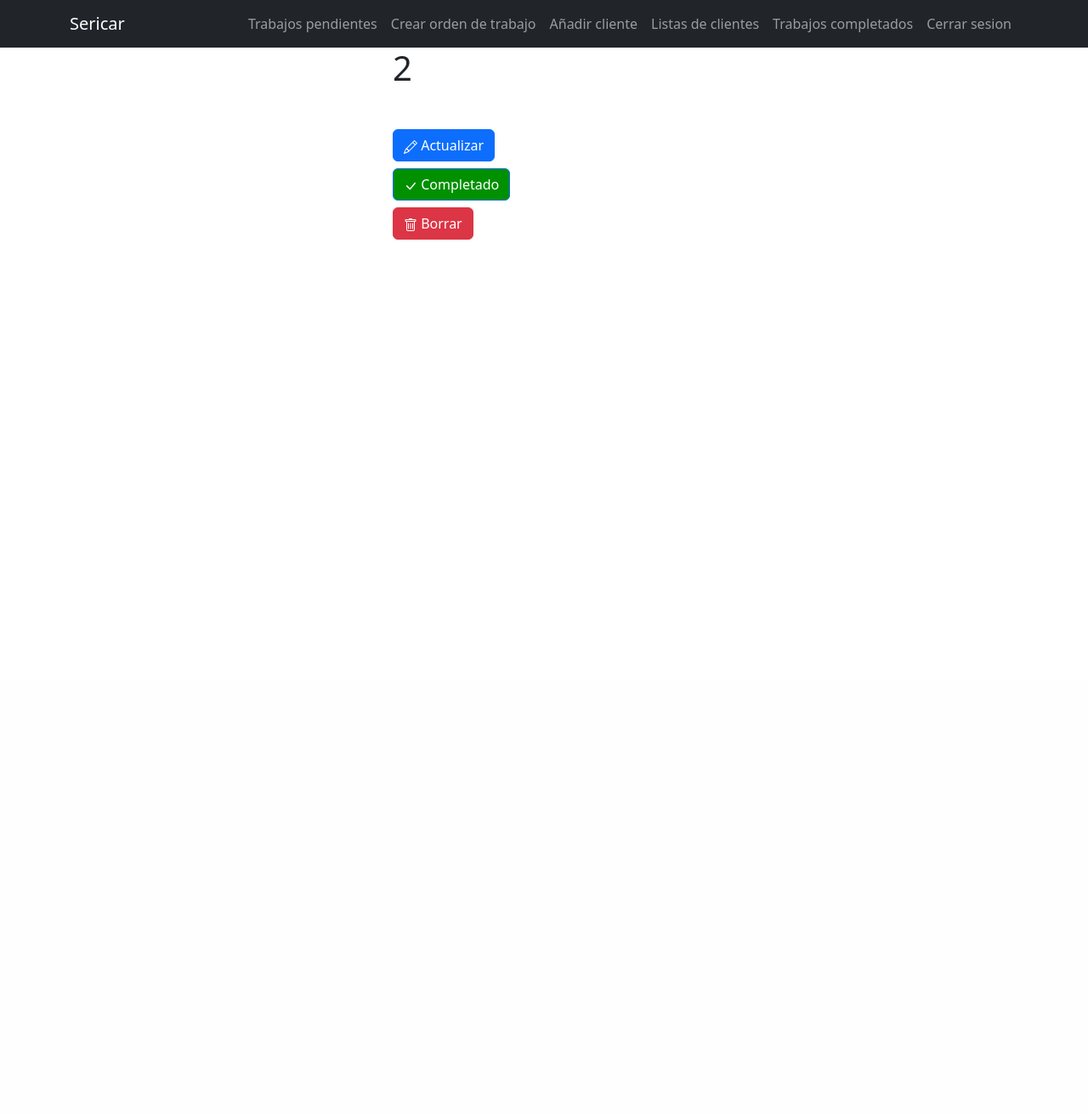
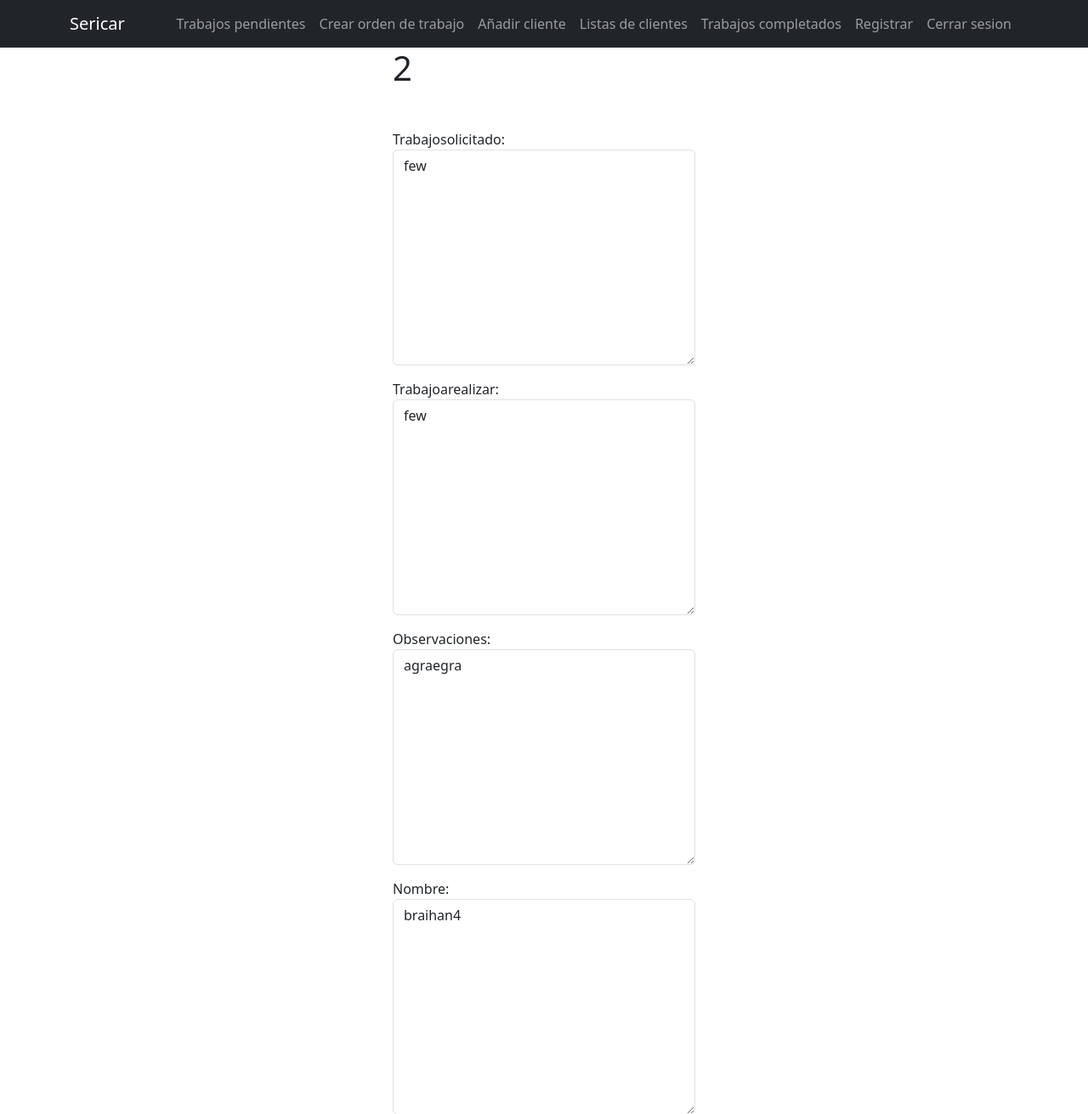
Before and after one commit to Braihan/Taller, a Django app: page /tareas/2/ in a window 1280 px wide. Shown: the top 1311 px of the page at 85% size. Before the commit the page ends 282 px from the top, so only its background shows below. Run offline with Django 4.2, Linux system fonts and the light colour scheme; a user stored in the database is signed in; data comes from the database, SQL or seed files in the repository; both versions use the stored data as it was after the commit.

Commit message:
avanceeeee

```diff
--- a/tasks/models.py
+++ b/tasks/models.py
@@ -7,7 +7,7 @@ class Tareas(models.Model):
     observaciones = models.TextField(blank=True)
     creado = models.DateTimeField(auto_now_add=True)
     completado = models.DateTimeField(null=True, blank=True)
-    nombre = models.CharField(max_length=255, default="Sin nombre")
+    nombre = models.CharField(max_length=255)
     telefono =  models.PositiveIntegerField(default=0)
 
 class Cliente(models.Model):
--- a/tasks/templates/base.html
+++ b/tasks/templates/base.html
@@ -32,15 +32,17 @@
                     <a href="/tareascompletadas" class="nav-link">Trabajos completados</a>
                 </li>
                 <li class="nav-item">
+                    <a href="/singup" class="nav-link">Registrar</a>
+                </li>
+                <li class="nav-item">
                     <a href="/Logout" class="nav-link">Cerrar sesion</a>
                 </li>
+
                 {% else %}
                 <li class="nav-item">
-                    <a href="/singup" class="nav-link">Singup</a>
+                    <a href="/singin" class="nav-link">Iniciar sesion</a>
                 </li>
-                <li class="nav-item">
-                    <a href="/singin" class="nav-link">Singin</a>
-                </li>
+
                 {% endif %}
             </ul>
           </div>
--- a/tasks/templates/detallestarea.html
+++ b/tasks/templates/detallestarea.html
@@ -8,11 +8,13 @@
 
                 <h1>{{tareas.id}}</h1>
 
+
                 {{error}}
 
                 <div class="mt-5">
                     <form method="POST">
                     {% csrf_token %}
+                    {{form.as_p}}
                     <button class="btn btn-primary">
                         <svg xmlns="http://www.w3.org/2000/svg" width="16" height="16" fill="currentColor" class="bi bi-pencil" viewBox="0 0 16 16">
                             <path d="M12.146.146a.5.5 0 0 1 .708 0l3 3a.5.5 0 0 1 0 .708l-10 10a.5.5 0 0 1-.168.11l-5 2a.5.5 0 0 1-.65-.65l2-5a.5.5 0 0 1 .11-.168l10-10zM11.207 2.5 13.5 4.793 14.793 3.5 12.5 1.207 11.207 2.5zm1.586 3L10.5 3.207 4 9.707V10h.5a.5.5 0 0 1 .5.5v.5h.5a.5.5 0 0 1 .5.5v.5h.293l6.5-6.5zm-9.761 5.175-.106.106-1.528 3.821 3.821-1.528.106-.106A.5.5 0 0 1 5 12.5V12h-.5a.5.5 0 0 1-.5-.5V11h-.5a.5.5 0 0 1-.468-.325z"></path>
--- a/tasks/templates/home.html
+++ b/tasks/templates/home.html
@@ -12,9 +12,6 @@
             <a class="btn btn-primary" href="/singin">
                 Iniciar sesion
             </a>
-            <a class="btn btn-dark" href="/singup">
-                Registrarse
-            </a>
         </div>
 
     </section>
--- a/tasks/views.py
+++ b/tasks/views.py
@@ -68,8 +68,8 @@ def creartarea(request):
 def detalletarea(request, tarea_id):
     if request.method == 'GET':
         tareas = get_object_or_404(Tareas, pk=tarea_id)
-        formt = TareasForm(instance=tareas)
-        return render(request, 'detallestarea.html', {'tareas': tareas, 'formt': formt})
+        form = TareasForm(instance=tareas)
+        return render(request, 'detallestarea.html', {'tareas': tareas, 'form': form})
     else:
         try:
             tareas = get_object_or_404(Tareas, pk=tarea_id)
```
Also changed, not shown: db.sqlite3.
